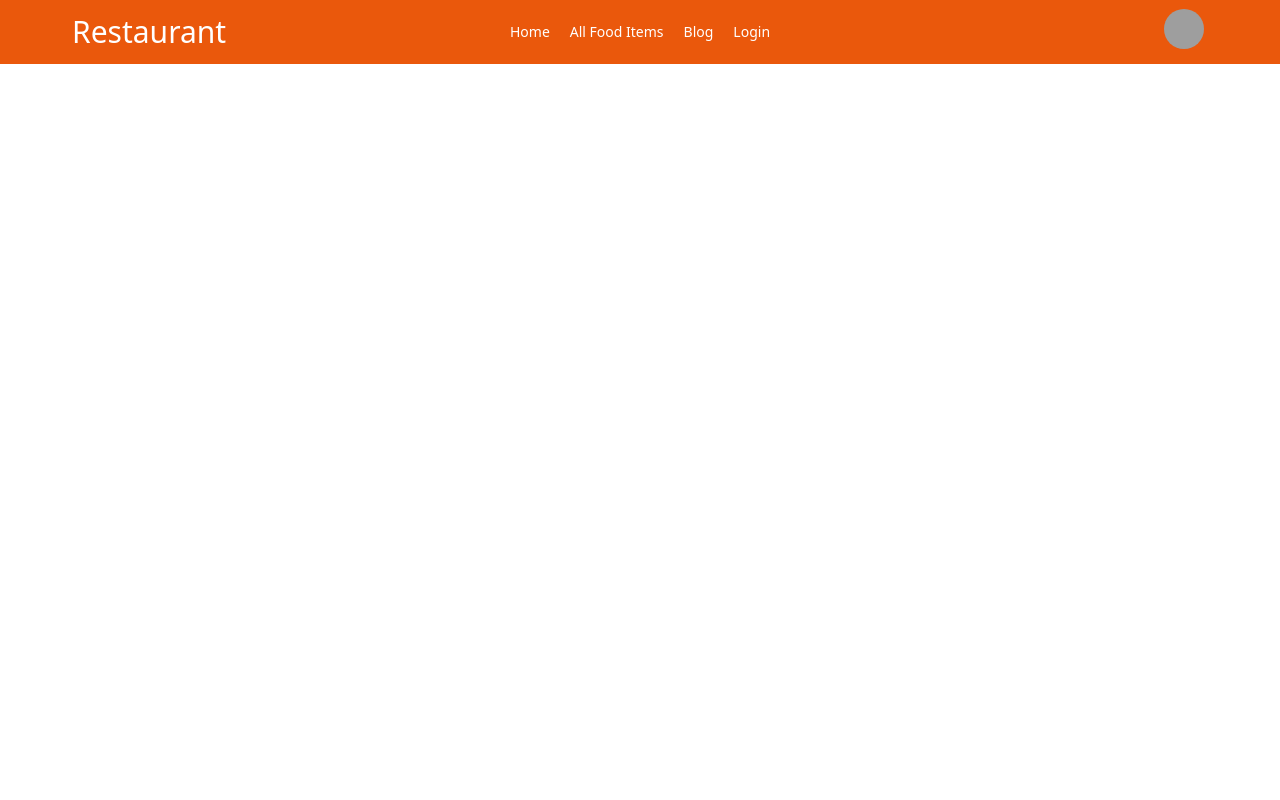
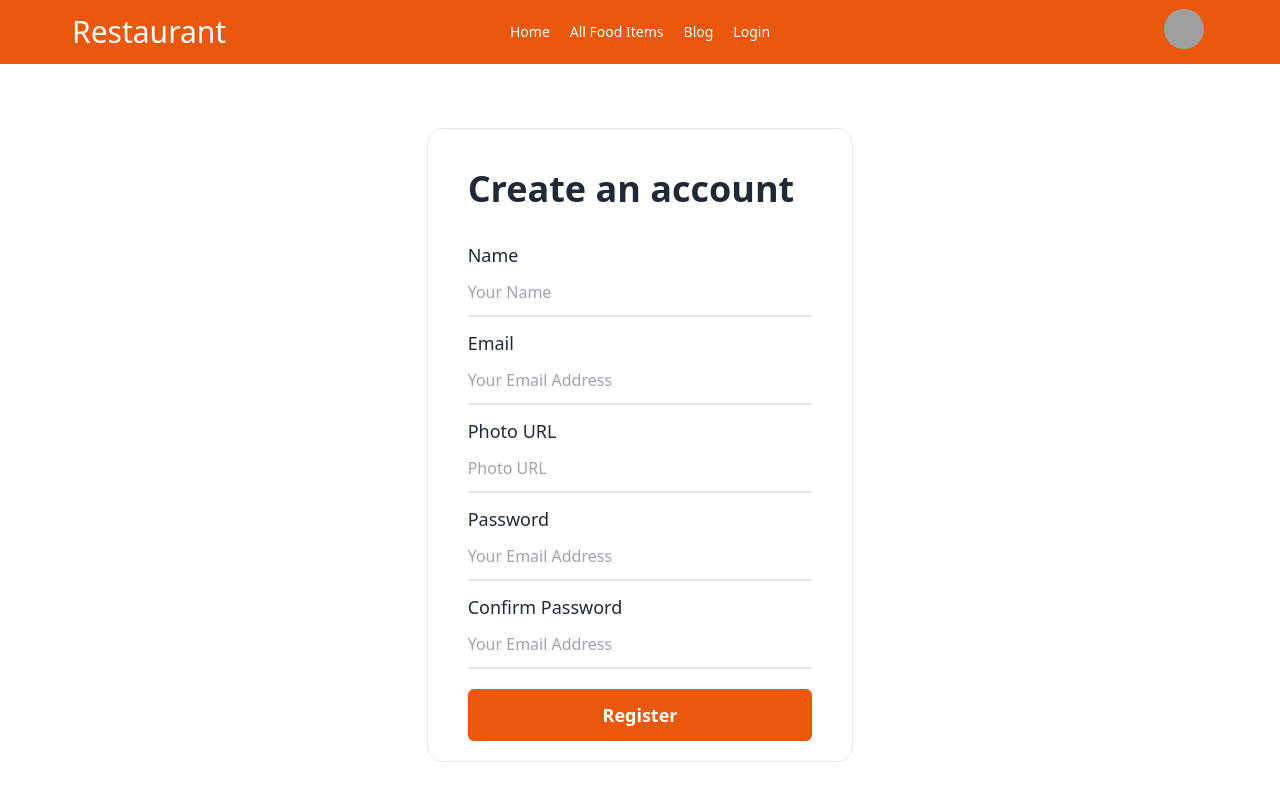
Before and after one commit to HasanurHasu/restaurant-management-client-side-assignment, a React (Vite) app: page /register in a window 1280 px wide. Shown: the top 800 px of the page. Built offline with nearby package versions, Linux system fonts and the light colour scheme; grey boxes are pictures that could not be loaded.

Commit message:
Create Register Page

```diff
--- a/src/pages/Register/Register.jsx
+++ b/src/pages/Register/Register.jsx
@@ -2,8 +2,35 @@
 
 const Register = () => {
     return (
-        <div>
-
+        <div className="w-1/3 mx-auto my-16">
+            <div className="card flex-shrink-0 w-full border py-5 px-10">
+                <form className="flex flex-col text-lg space-y-3 w-full">
+                    <h1 className="text-4xl font-bold my-5">Create an account</h1>
+                    <div className="form-control">
+                        <h2>Name</h2>
+                        <input type="name" name="name" placeholder="Your Name" className="border-b-2 w-full input-md pl-0 text-base" />
+                    </div>
+                    <div>
+                        <h2>Email</h2>
+                        <input type="email" name="email" placeholder="Your Email Address" className="border-b-2 w-full input-md pl-0 text-base" />
+                    </div>
+                    <div>
+                        <h2>Photo URL</h2>
+                        <input type="text" name="text" placeholder="Photo URL" className="border-b-2 w-full input-md pl-0 text-base" />
+                    </div>
+                    <div>
+                        <h2>Password</h2>
+                        <input type="password" name="password" placeholder="Your Email Address" className="border-b-2 w-full input-md pl-0 text-base" />
+                    </div>
+                    <div>
+                        <h2>Confirm Password</h2>
+                        <input type="password" name="password" placeholder="Your Email Address" className="border-b-2 w-full input-md pl-0 text-base" />
+                    </div>
+                    <div>
+                        <input type="submit" value="Register" className="text-center bg-orange-600 w-full rounded-md mt-2 py-3 text-white font-semibold" />
+                    </div>
+                </form>
+            </div>
         </div>
     );
 };
```
